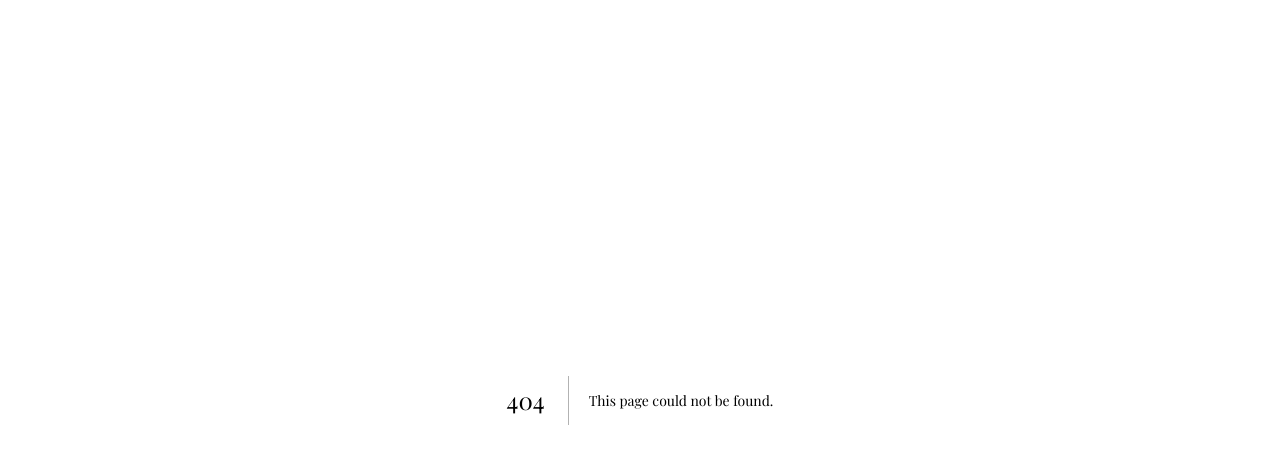
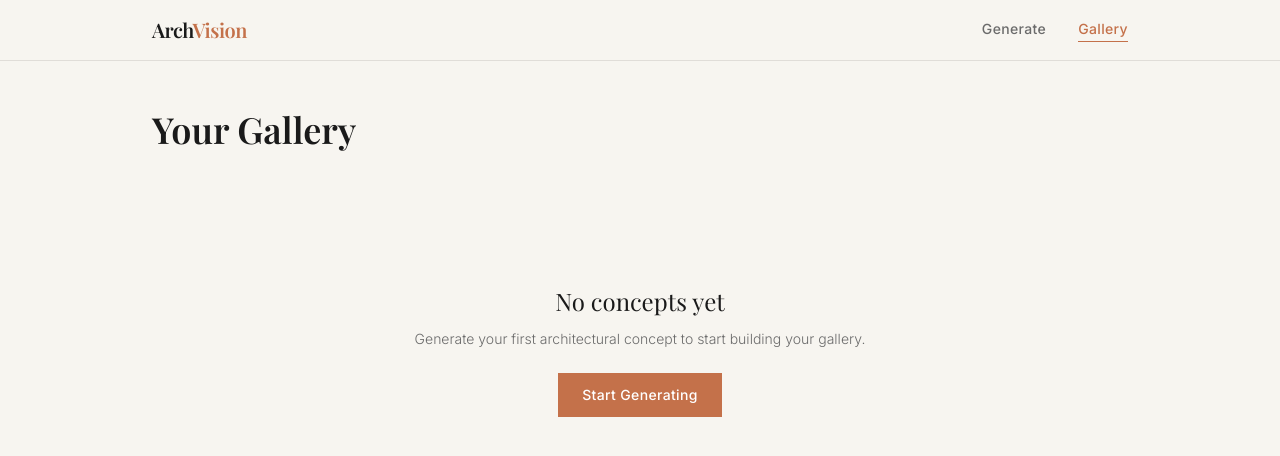
Before and after one commit to ABHAY627/ArchVision_Technical_Assessment, a Next.js app: page /gallery in a window 1280 px wide. Before the commit this address had no page. Shown: the top 456 px of the page. Built offline with nearby package versions, Linux system fonts and the light colour scheme.

Commit message:
feat: gallery page

```diff
--- /dev/null
+++ b/src/app/gallery/page.tsx
@@ -0,0 +1,46 @@
+'use client';
+import { useState, useEffect } from 'react';
+import Nav from '@/components/Nav';
+import GalleryGrid from '@/components/GalleryGrid';
+import { Generation } from '@/types';
+
+export default function GalleryPage() {
+  const [images, setImages] = useState<Generation[]>([]);
+  const [loading, setLoading] = useState(true);
+
+  useEffect(() => {
+    fetch('/api/gallery')
+      .then((r) => r.json())
+      .then((data) => {
+        setImages(data.images ?? []);
+        setLoading(false);
+      })
+      .catch(() => setLoading(false));
+  }, []);
+
+  return (
+    <>
+      <Nav />
+      <div className="max-w-5xl mx-auto px-6 py-12">
+        <div className="flex items-baseline justify-between mb-10">
+          <h1 className="font-serif text-4xl font-semibold">Your Gallery</h1>
+          {images.length > 0 && (
+            <p className="text-muted text-sm font-light">
+              {images.length} concept{images.length !== 1 ? 's' : ''}
+            </p>
+          )}
+        </div>
+        {loading ? (
+          <div className="text-center py-16 text-muted text-sm font-light">
+            Loading your gallery...
+          </div>
+        ) : (
+          <GalleryGrid
+            images={images}
+            onDelete={(id) => setImages((prev) => prev.filter((img) => img.id !== id))}
+          />
+        )}
+      </div>
+    </>
+  );
+}
--- /dev/null
+++ b/src/components/ImageResult.tsx
@@ -0,0 +1,26 @@
+'use client';
+import Image from 'next/image';
+
+interface Props {
+  imagePath: string;
+  prompt: string;
+  onSave: () => void;
+  saving: boolean;
+  saved: boolean;
+}
+
+export default function ImageResult({ imagePath, prompt, onSave, saving, saved }: Props) {
+  return (
+    <div className="mt-8 card">
+      <div className="relative w-full" style={{ paddingBottom: '56.25%' }}>
+        <Image src={imagePath} alt={prompt} fill className="object-cover" unoptimized />
+      </div>
+      <div className="p-5">
+        <p className="text-sm text-muted font-light leading-relaxed mb-4">{prompt}</p>
+        <button onClick={onSave} disabled={saving || saved} className="btn-primary">
+          {saved ? 'Saved to Gallery ✓' : saving ? 'Saving...' : 'Save to Gallery'}
+        </button>
+      </div>
+    </div>
+  );
+}
```
